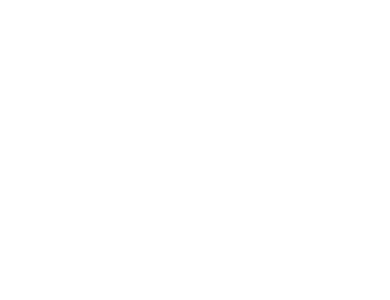
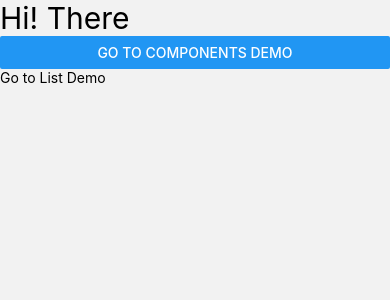
Before and after one commit to areebaqamar021/react-native-projects, a React Native app in the folder practiceApp/: screen /HomeScreen in a window 390 px wide. Shown: the top 300 px of the page. Built offline with nearby package versions, Linux system fonts and the light colour scheme.

Commit message:
completed

```diff
--- a/practiceApp/App.js
+++ b/practiceApp/App.js
@@ -1,24 +1,26 @@
-import { StyleSheet, Text, View } from 'react-native'
-import React from 'react'
-import Practice from './src/practice/Practice'
+import React from 'react';
+import { NavigationContainer } from '@react-navigation/native';
+import { createNativeStackNavigator } from '@react-navigation/native-stack';
+import HomeScreen from './src/practice/HomeScreen';
+import ComponentScreen from './src/practice/ComponentScreen';
+import ListScreen from './src/practice/ListScreen';
+
+
+const Stack = createNativeStackNavigator();
 
 const App = () => {
   return (
-    <View>
-      <Practice/>
-    </View>
-  )
-}
+    <NavigationContainer>
+      <Stack.Navigator screenOptions={{ headerShown: false }} initialRouteName="Home">
+        <Stack.Screen name="HomeScreen" component={HomeScreen} />
+        <Stack.Screen name="Component" component={ComponentScreen} />
+        <Stack.Screen name="List" component={ListScreen} />
+      </Stack.Navigator>
+    </NavigationContainer>
+  );
+};
 
-export default App
-
-
-
-
-
-
-
-
+export default App;
 
 // import React from 'react';
 // import { NavigationContainer } from '@react-navigation/native';
--- /dev/null
+++ b/practiceApp/src/practice/ComponentScreen.js
@@ -0,0 +1,14 @@
+import { StyleSheet, Text, View } from 'react-native'
+import React from 'react'
+
+const ComponentScreen = () => {
+  return (
+    <View>
+      <Text>ComponentScreen</Text>
+    </View>
+  )
+}
+
+export default ComponentScreen
+
+const styles = StyleSheet.create({})
--- /dev/null
+++ b/practiceApp/src/practice/HomeScreen.js
@@ -0,0 +1,27 @@
+import { StyleSheet, Text, View, Button, SafeAreaView, TouchableOpacity } from 'react-native'
+import React from 'react'
+
+const HomeScreen = props => {
+  return (
+    <SafeAreaView>
+    <View>
+      <Text style={styles.Text}>Hi! There</Text>
+      <Button
+      onPress={() => props.navigation.navigate('Component')}
+      title='Go to components Demo'
+      />
+      <TouchableOpacity onPress={() => props.navigation.navigate('List')}>
+        <Text>Go to List Demo</Text>
+      </TouchableOpacity>
+    </View>
+    </SafeAreaView>
+  )
+}
+
+export default HomeScreen
+
+const styles = StyleSheet.create({
+    Text: {
+        fontSize: 30
+    }
+})
--- a/practiceApp/src/practice/Practice.js
+++ b/practiceApp/src/practice/ListScreen.js
@@ -1,8 +1,8 @@
 import { FlatList, SafeAreaView, StyleSheet, Text } from 'react-native'
 import React from 'react'
 
-const Practice = () => {
-    const friends = () => [
+const ListScreen = () => {
+    const friends = [
         { name: "Friend #1", age: '20' },
         { name: "Friend #2", age: '21' },
         { name: "Friend #3", age: '22' },
@@ -14,15 +14,15 @@
         { name: "Friend #9", age: '28' },
     ]
     return (
-        <SafeAreaView>
+        <SafeAreaView >
             <FlatList
                 keyExtractor={friend => friend.name}
                 data={friends}
                 renderItem={({ item }) => {
                     return (
-                    <Text style={styles.textStyle}>
-                        {item.name} - Age {item.age}
-                    </Text>
+                        <Text style={styles.textStyle}>
+                            {item.name} - Age {item.age}
+                        </Text>
                     )
                 }}
             />
@@ -31,10 +31,10 @@
     )
 }
 
-export default Practice
+export default ListScreen
 
 const styles = StyleSheet.create({
     textStyle: {
-        marginVertical: 50
+        marginVertical: 50,
     }
 })
```
